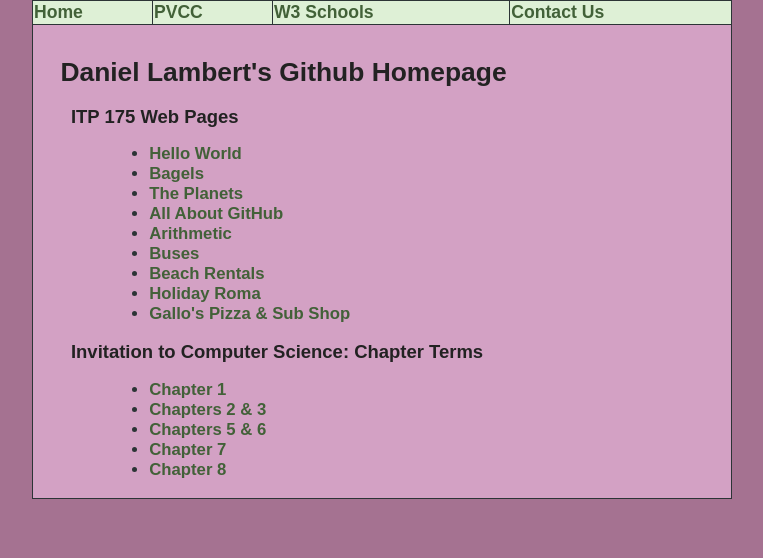
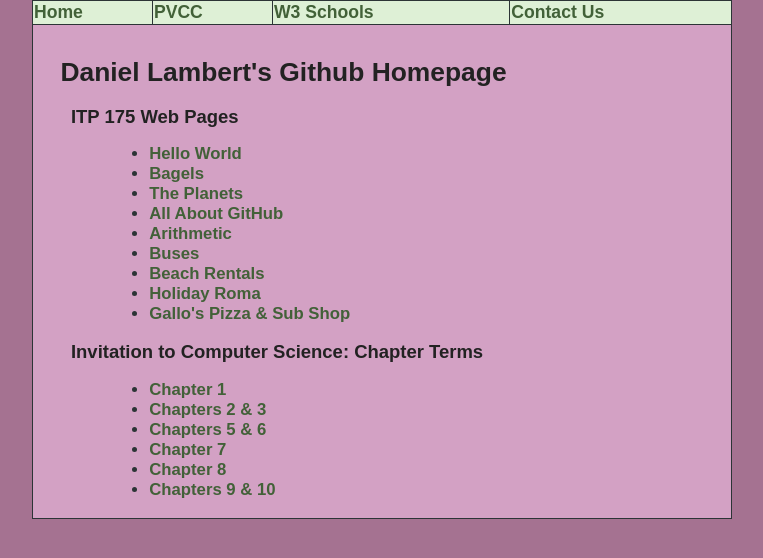
Before and after one commit to dlambert-pvcc/dlambert-pvcc.github.io, a plain HTML site: page index.html in a window 1280 px wide. Shown: the whole page, without its empty margins (258-1021 px from the left). Drawn offline with Linux system fonts and the light colour scheme.

Commit message:
Update index.html

```diff
--- a/index.html
+++ b/index.html
@@ -77,6 +77,7 @@
                             <li><a href="ch5-6.html">Chapters 5 & 6</a></li>
                             <li><a href="ch7.html">Chapter 7</a></li>
                             <li><a href="ch8.html">Chapter 8</a></li>
+                            <li><a href="ch9-10.html">Chapters 9 & 10</a></li>
                         </ul>
                     </h3>
                 </td>
```
